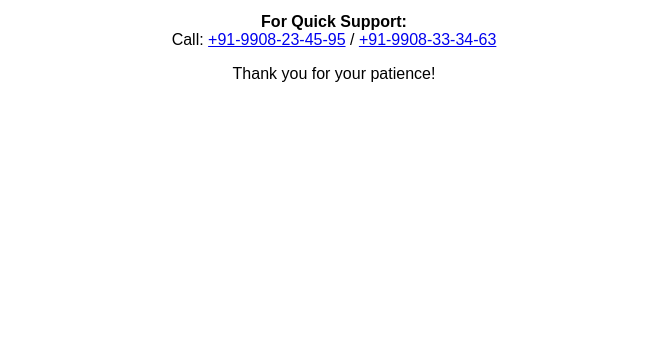
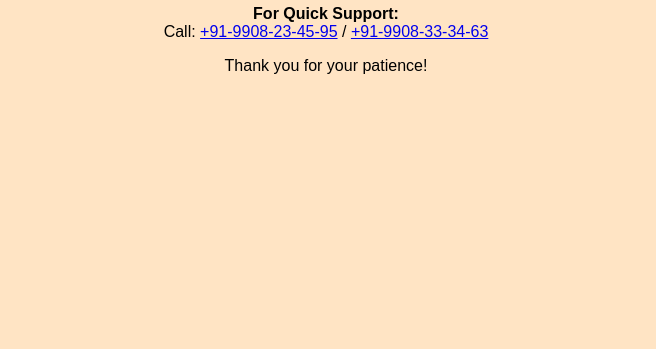
Before and after one commit to ravisasthri832/poojalu.com-maintanance, a plain HTML site: page index.html in a window 1280 px wide. Shown: the part 467-816 px from the top of the page, without its empty margins (314-970 px from the left). Drawn offline with Linux system fonts and the light colour scheme.

Commit message:
second push

```diff
--- a/index.html
+++ b/index.html
@@ -6,7 +6,21 @@
     <title>Site is offline for Scheduled Maintenance</title>
     <style>
 
-    #error-page{font-family:Arial, Helvetica, sans-serif; height:100vh;width:100%;display:flex;justify-content:center;align-items:center;text-align:center}
+    #error-page{
+      font-family: Arial, Helvetica, sans-serif;
+    height: 100vh;
+    width: 100%;
+    padding: 0px;
+    margin: 0px;
+    display: flex;
+    justify-content: center;
+    align-items: center;
+    text-align: center;
+    /* background-image: url(https://www.poojalu.com/wp-content/uploads/2017/05/Title-Bg.jpg); */
+    background-repeat: no-repeat;
+    background-size: cover;
+    background: bisque;
+    }
     </style>
   </head>
   <body id="error-page">
```
